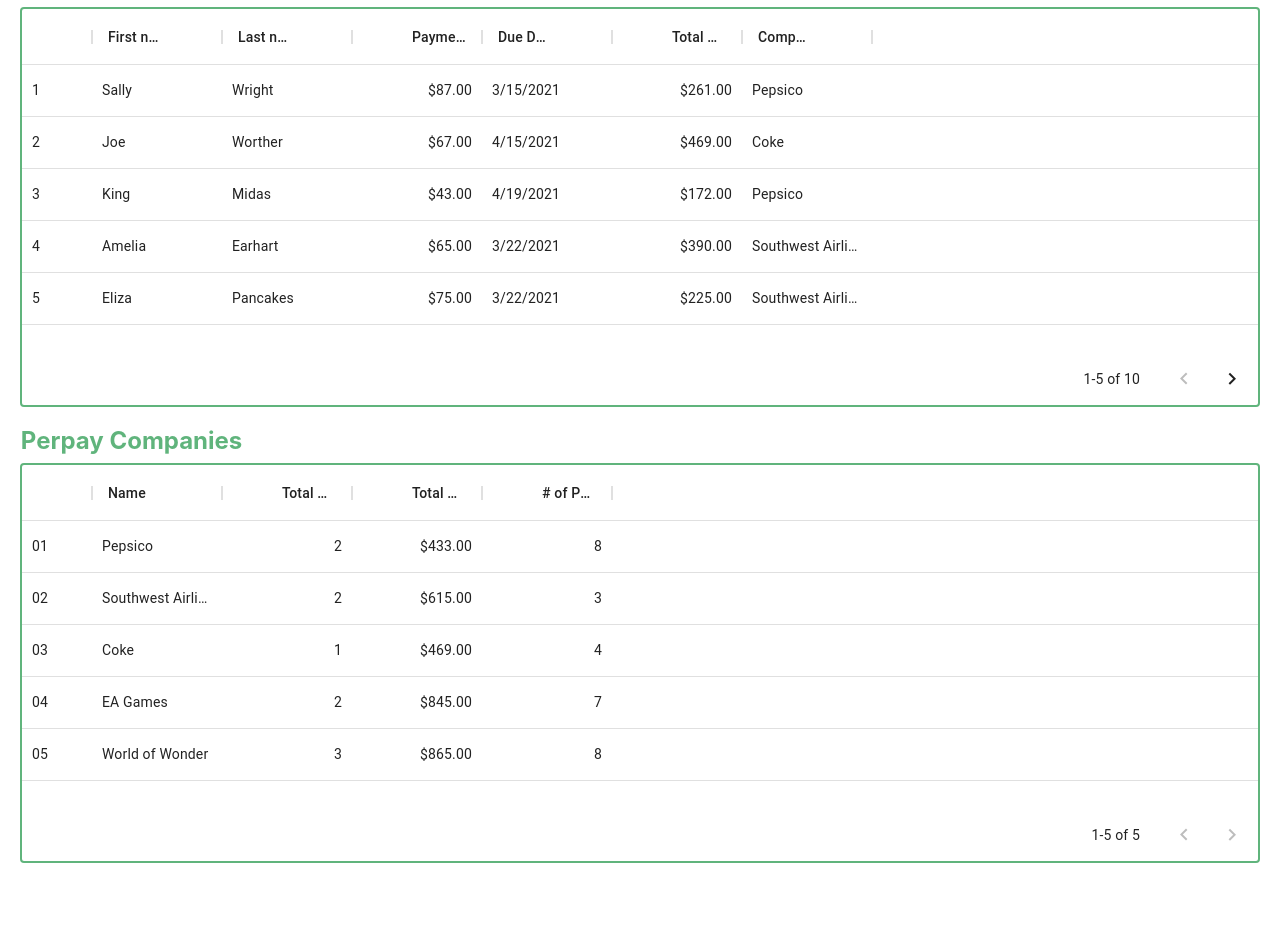
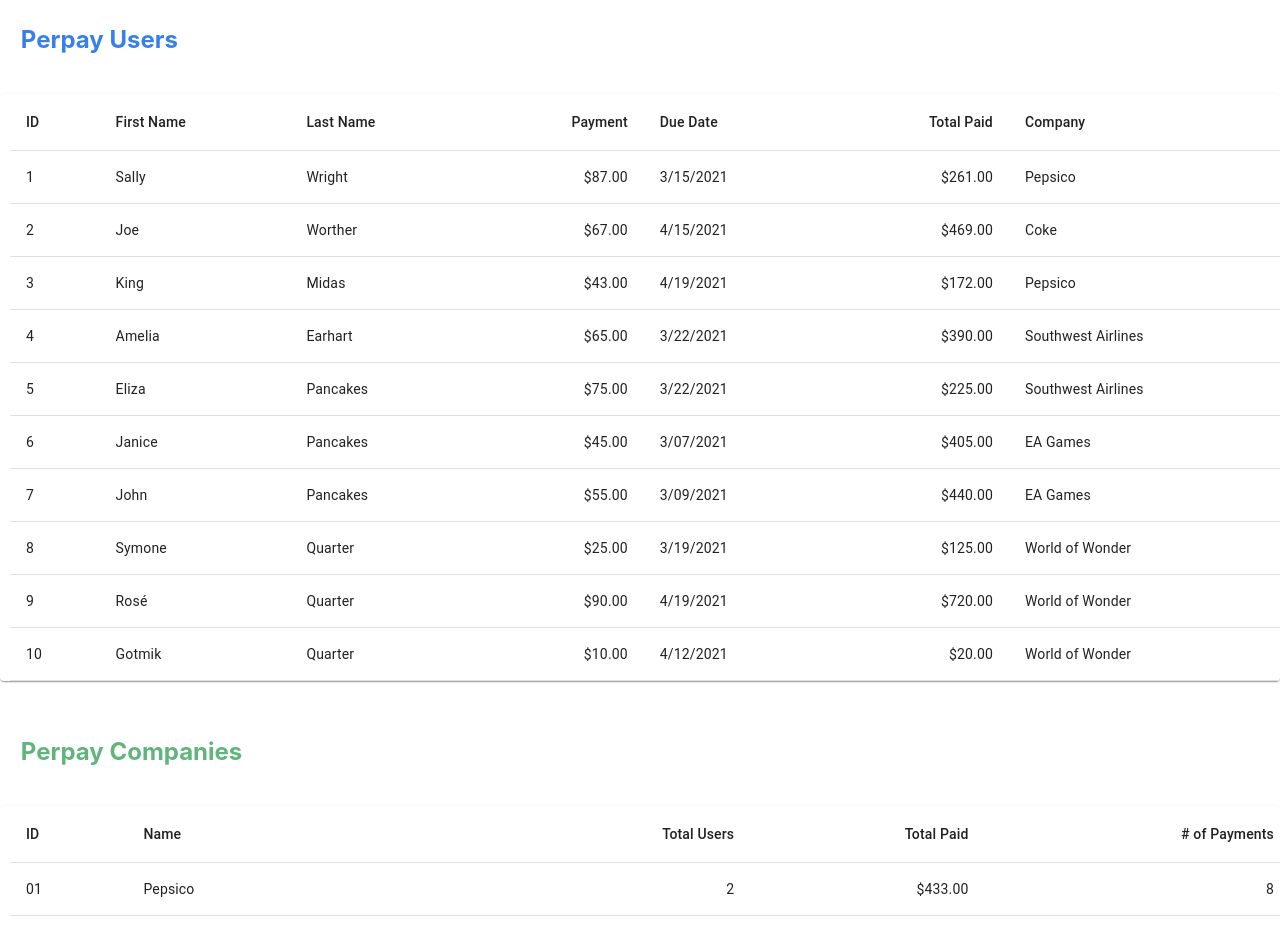
Before and after one commit to sarahp/enterprise-dashboard, a React (Create React App) app: page / in a window 1280 px wide. Shown: the part 704-1629 px from the top of the page. Built offline with nearby package versions, Linux system fonts and the light colour scheme.

Commit message:
feat(EDash): Updating to handle the newer packages

```diff
--- a/src/App.js
+++ b/src/App.js
@@ -1,7 +1,7 @@
 import './App.css';
 import React from "react";
 import {Table, TableBody, TableRow, Typography, Button} from "@material-ui/core";
-import Logo from "./images/logo.svg";
+import Logo from "./images/logo.png";
 import CustomerData from "./data";
 import CustomerTable from "./CustomerTable";
 import CompanyTable from "./CompanyTable";
@@ -40,7 +40,7 @@
     <div className="App">
 
         <header>
-            <img className="logo" src={Logo} alt="Logo, green and blue letters spell perpay." />
+            <img className="logo" src={Logo} alt="Logo, rainbow colors with processor says ExampleDashboards." />
             <h2 className="num-users-up">Number of Users up <span>6%</span> over past month</h2>
             <Table className="heads-up">
                 <TableBody>
--- a/src/CompaniesChart.js
+++ b/src/CompaniesChart.js
@@ -23,9 +23,9 @@
             <div className="company-pie">
             <h2>Payments by Company</h2>
             <PieChart width={800} height={400}>
-                <Pie data={data01} outerRadius={150}>
+                <Pie data={data01} dataKey="value" nameKey="name" outerRadius={150}>
                     {data01.map((entry, index) => (
-                        <Cell fill={colors[index]} />
+                        <Cell key={`cell-${index}`} fill={colors[index]} />
                     ))}
                 </Pie>
                 <Tooltip />
--- a/src/CompanyTable.js
+++ b/src/CompanyTable.js
@@ -1,42 +1,44 @@
 import * as React from 'react';
-import { DataGrid } from '@material-ui/data-grid';
+import { Table, TableBody, TableCell, TableHead, TableRow, Paper } from '@material-ui/core';
 import CustomerData from "./data";
-
 
 const currencyFormatter = new Intl.NumberFormat('en-US', {
     style: 'currency',
     currency: 'USD',
 });
 
-const usdPrice = {
-    type: 'number',
-    width: 130,
-    valueFormatter: ({ value }) => currencyFormatter.format(Number(value)),
-    cellClassName: 'font-tabular-nums',
-};
+const formatCurrency = (value) => currencyFormatter.format(Number(value));
 
-
-const columns = [
-    { field: 'id', headerName: 'ID', width: 70 },
-    { field: 'name', headerName: 'Name', width: 130 },
-    { field: 'total_users', headerName: 'Total Users', type: 'number', width: 130},
-    { field: 'number_payments', headerName: 'Total Paid', type: 'number', width: 300, ...usdPrice},
-    { field: 'number_paid', headerName: '# of Payments', type: 'number', width: 130}
-];
-
-
-
-export default function CompanyTable() {
+const CompanyTable = () => {
     return (
-        <div className='company-table' style={{ height: 400, width: '100%' }}>
+        <div className='company-table' style={{ width: '100%' }}>
             <h2>Perpay Companies</h2>
-            <DataGrid
-                className="company"
-                rows={CustomerData.company.map(company => {
-                    return {id: company.number, name: company.name, total_users: company.total_users, number_payments: company.total_payments, number_paid: company.number_paid}
-                    },
-                    )} columns={columns} autoPageSize={true} />
-
+            <Paper>
+                <Table>
+                    <TableHead>
+                        <TableRow>
+                            <TableCell>ID</TableCell>
+                            <TableCell>Name</TableCell>
+                            <TableCell align="right">Total Users</TableCell>
+                            <TableCell align="right">Total Paid</TableCell>
+                            <TableCell align="right"># of Payments</TableCell>
+                        </TableRow>
+                    </TableHead>
+                    <TableBody>
+                        {CustomerData.company.map((company) => (
+                            <TableRow key={company.number}>
+                                <TableCell>{company.number}</TableCell>
+                                <TableCell>{company.name}</TableCell>
+                                <TableCell align="right">{company.total_users}</TableCell>
+                                <TableCell align="right">{formatCurrency(company.total_payments)}</TableCell>
+                                <TableCell align="right">{company.number_paid}</TableCell>
+                            </TableRow>
+                        ))}
+                    </TableBody>
+                </Table>
+            </Paper>
         </div>
     );
 }
+
+export default CompanyTable;
--- a/src/CustomerTable.js
+++ b/src/CustomerTable.js
@@ -1,43 +1,48 @@
 import * as React from 'react';
-import { DataGrid } from '@material-ui/data-grid';
+import { Table, TableBody, TableCell, TableHead, TableRow, Paper } from '@material-ui/core';
 import CustomerData from "./data";
 
-export default function CustomerTable() {
-
+const CustomerTable = () => {
     const currencyFormatter = new Intl.NumberFormat('en-US', {
         style: 'currency',
         currency: 'USD',
     });
 
-    const usdPrice = {
-        type: 'number',
-        width: 130,
-        valueFormatter: ({ value }) => currencyFormatter.format(Number(value)),
-        cellClassName: 'font-tabular-nums',
-    };
-
-
-    const columns = [
-        { field: 'id', headerName: 'ID', width: 70 },
-        { field: 'firstName', headerName: 'First name', width: 130 },
-        { field: 'lastName', headerName: 'Last name', width: 130 },
-        { field: 'payment', headerName: 'Payment', type: 'money', width: 130, ...usdPrice},
-        { field: 'payment_date', headerName: 'Due Date', type: 'date', width: 130},
-        { field: 'payment_total', headerName: 'Total Paid', type: 'money', width: 400, ...usdPrice},
-        { field: 'company', headerName: 'Company', width: 130 }
-    ];
+    const formatCurrency = (value) => currencyFormatter.format(Number(value));
 
     return (
-        <div className='customer-table' style={{ height: 400, width: '100%' }}>
+        <div className='customer-table' style={{ width: '100%' }}>
             <h2>Perpay Users</h2>
-            <DataGrid
-                className="users"
-                rows={CustomerData.users.map(customer => {
-                    return {id: customer.id, firstName: customer.firstName, lastName: customer.lastName,
-                        payment: customer.payment.amount, payment_date: customer.payment.payment_date, payment_total: customer.payment.amount * customer.payment.number_made, company: customer.company.name }
-                    }
-                    )} columns={columns} autoPageSize={true} />
-
+            <Paper>
+                <Table>
+                    <TableHead>
+                        <TableRow>
+                            <TableCell>ID</TableCell>
+                            <TableCell>First Name</TableCell>
+                            <TableCell>Last Name</TableCell>
+                            <TableCell align="right">Payment</TableCell>
+                            <TableCell>Due Date</TableCell>
+                            <TableCell align="right">Total Paid</TableCell>
+                            <TableCell>Company</TableCell>
+                        </TableRow>
+                    </TableHead>
+                    <TableBody>
+                        {CustomerData.users.map((customer) => (
+                            <TableRow key={customer.id}>
+                                <TableCell>{customer.id}</TableCell>
+                                <TableCell>{customer.firstName}</TableCell>
+                                <TableCell>{customer.lastName}</TableCell>
+                                <TableCell align="right">{formatCurrency(customer.payment.amount)}</TableCell>
+                                <TableCell>{customer.payment.payment_date}</TableCell>
+                                <TableCell align="right">{formatCurrency(customer.payment.amount * customer.payment.number_made)}</TableCell>
+                                <TableCell>{customer.company.name}</TableCell>
+                            </TableRow>
+                        ))}
+                    </TableBody>
+                </Table>
+            </Paper>
         </div>
     );
-}
+};
+
+export default CustomerTable;
--- a/src/reportWebVitals.js
+++ b/src/reportWebVitals.js
@@ -1,12 +1,12 @@
-const reportWebVitals = onPerfEntry => {
+import { getCLS, getFID, getFCP, getLCP, getTTFB } from 'web-vitals';
+
+const reportWebVitals = (onPerfEntry) => {
   if (onPerfEntry && onPerfEntry instanceof Function) {
-    import('web-vitals').then(({ getCLS, getFID, getFCP, getLCP, getTTFB }) => {
-      getCLS(onPerfEntry);
-      getFID(onPerfEntry);
-      getFCP(onPerfEntry);
-      getLCP(onPerfEntry);
-      getTTFB(onPerfEntry);
-    });
+    getCLS(onPerfEntry);
+    getFID(onPerfEntry);
+    getFCP(onPerfEntry);
+    getLCP(onPerfEntry);
+    getTTFB(onPerfEntry);
   }
 };
 
```
Also changed, not shown: package.json (+7 -17 lines), src/images/logo.png, src/images/logo.svg (deleted).
